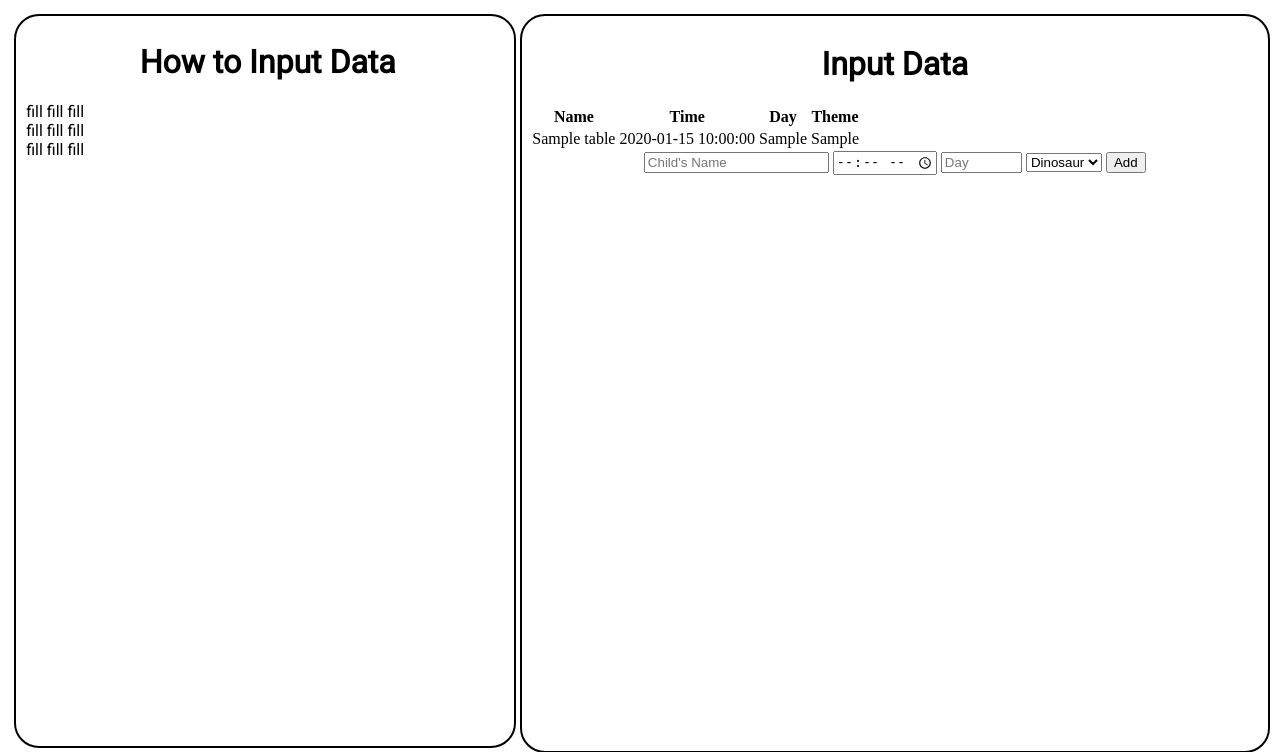
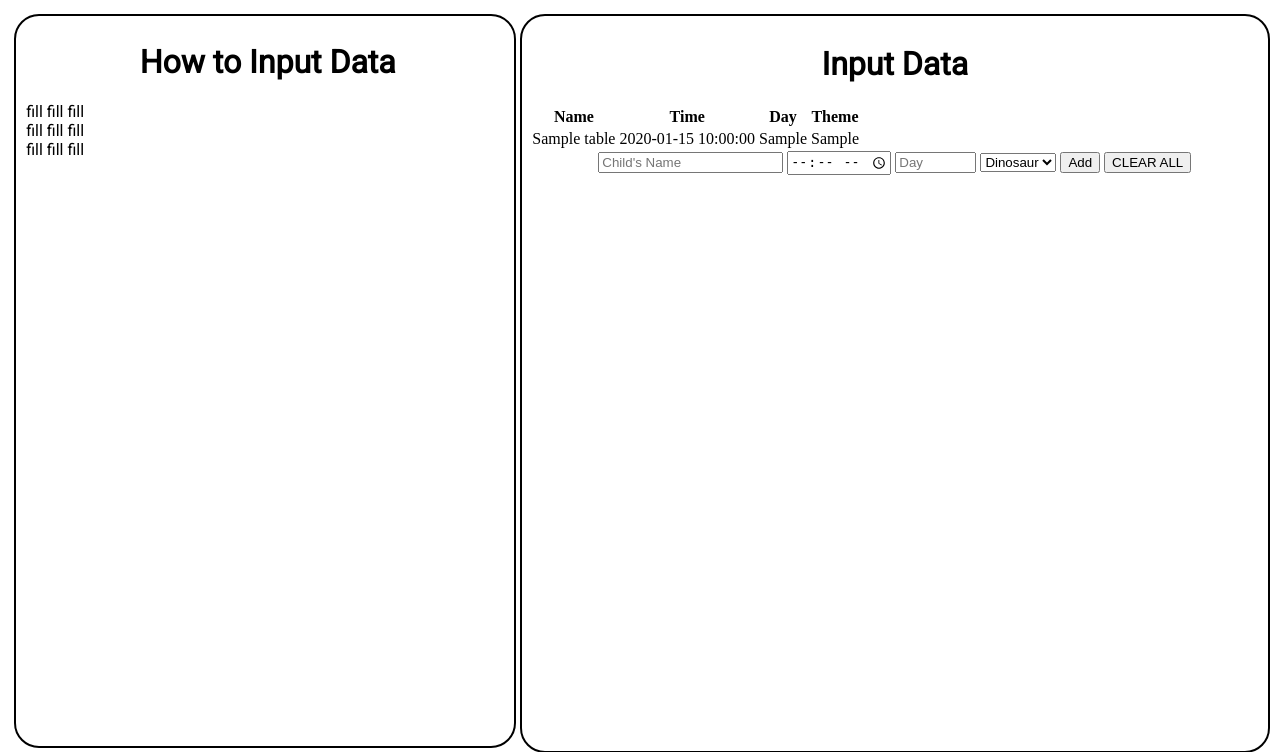
Before and after one commit to Aidan-Verdugo/birthday-board, a PHP site: page /import/index.php in a window 1280 px wide. Shown: the top 752 px of the page. Run offline with PHP 8.4, Linux system fonts and the light colour scheme; tables that the repository leaves empty or names only in its code hold one stand-in row (values such as "Sample post").

Commit message:
Started Clear Function

```diff
--- a/import/index.php
+++ b/import/index.php
@@ -60,7 +60,7 @@ $result = mysqli_query($dbconnect, $query);
                         <input type="text" name="childName_input" placeholder="Child's Name"> <input name="time_input" type="time"> <input type="number" name="day_input" placeholder="Day" style="width: 10%;"> <select name="theme_input">
                             <option value="Dino">Dinosaur</option>
                             <option value="Temp">Temp</option>
-                        </select> <input  type="submit" name="submit" value="Add">
+                        </select> <input  type="submit" name="submit" value="Add"> <input type="submit" name="delete" value="CLEAR ALL">
                     </form>
 
                 </div>
```
